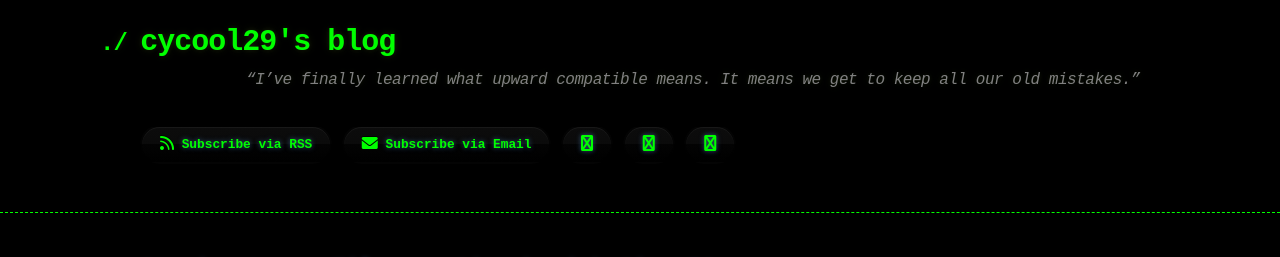
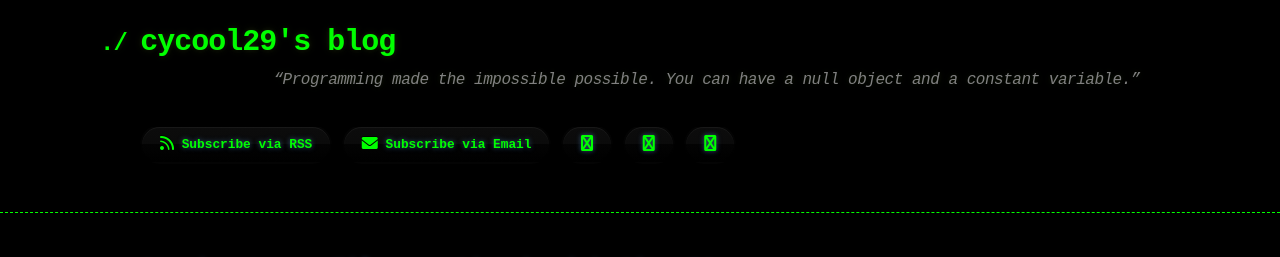
Before and after one commit to cycool29/cycool29.github.io, a Jekyll site: the page built from index.md, in a window 1280 px wide and 900 px high. Shown: the top 257 px of the window. Built offline with Jekyll 4.4.1, drawn with Linux system fonts in a browser that asks for light colours; a style sheet for code colours, icons or effects is not loaded.

Commit message:
Update quotes

```diff
--- a/_config.yml
+++ b/_config.yml
@@ -1,5 +1,5 @@
 title: cycool29's blog
-description: "“I’ve finally learned what upward compatible means. It means we get to keep all our old mistakes.” "
+description: "“Programming made the impossible possible. You can have a null object and a constant variable.” "
 bio: A high school student. Intermediate in Python, Git, Bash. Learning JavaScript. He/Him. "
 author: cycool29
 url: https://cycool29.github.io
```
